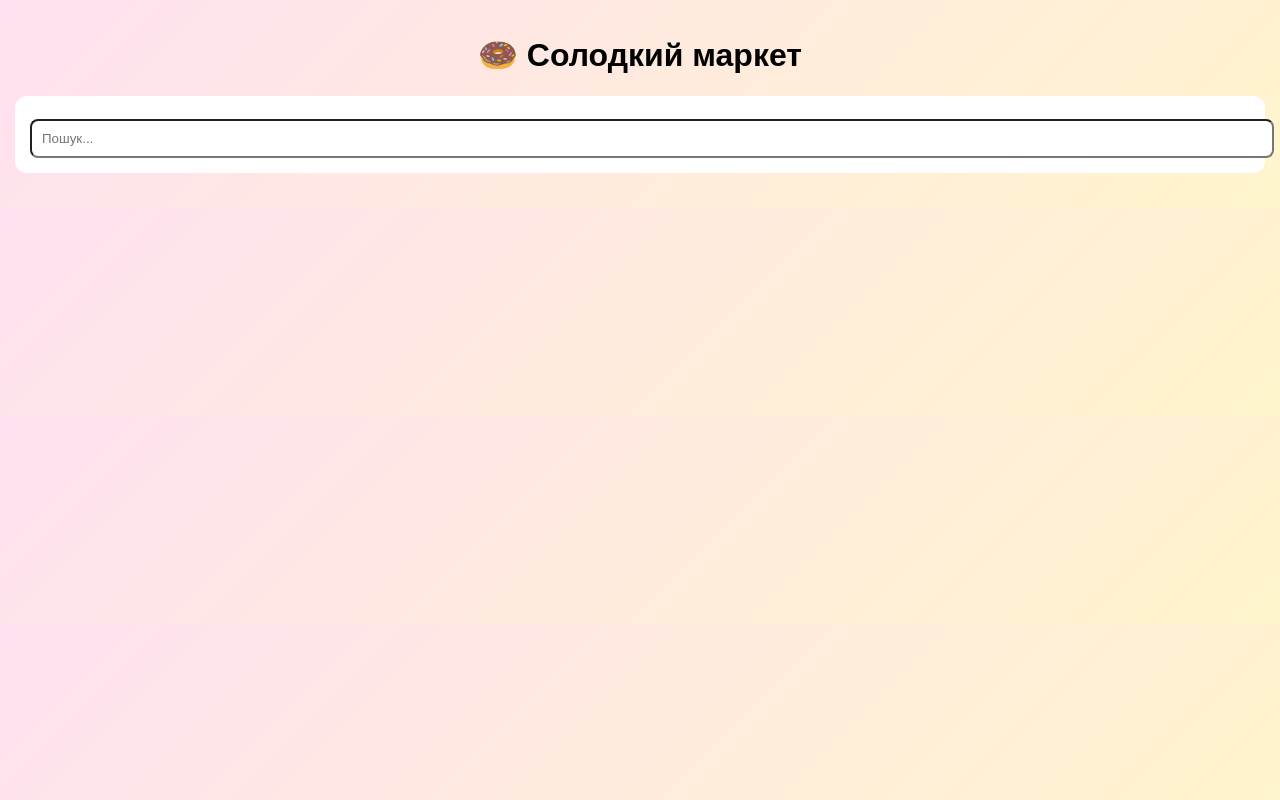
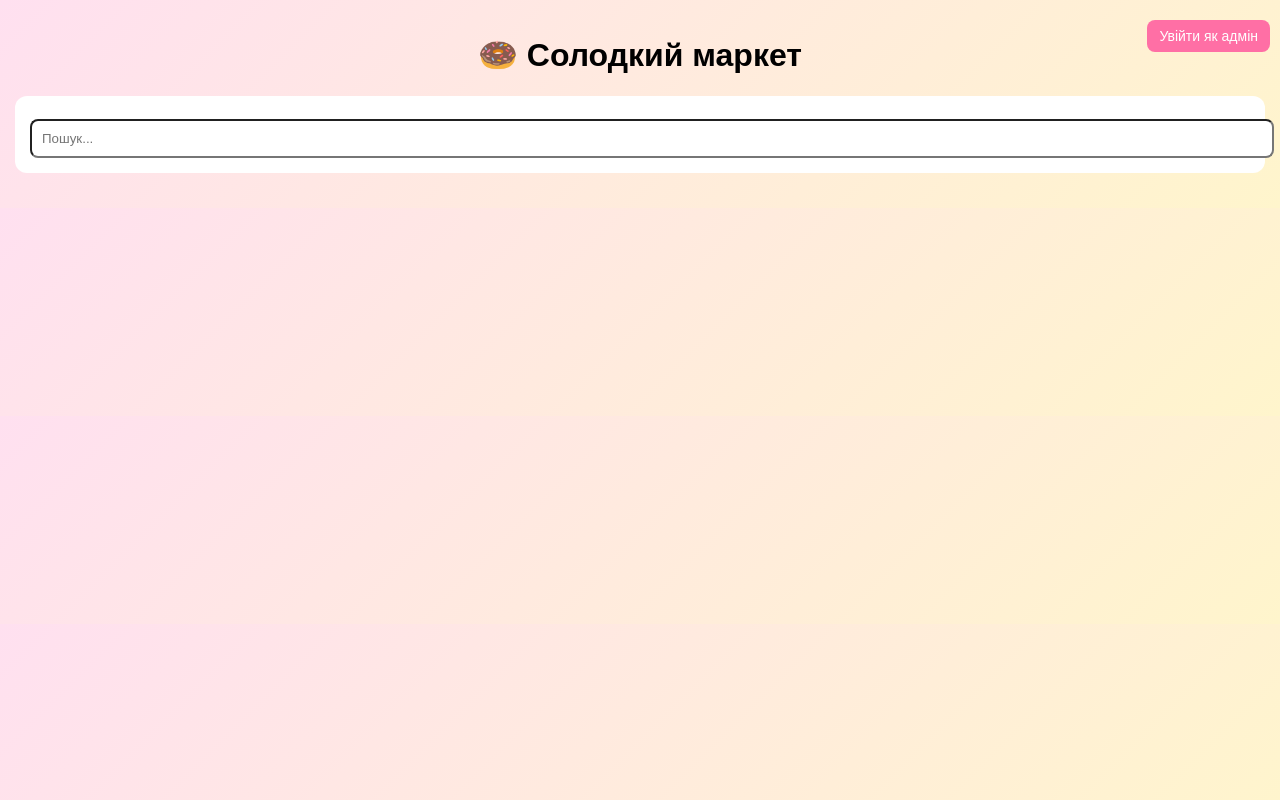
Before and after one commit to BabikovaN/-2, a plain HTML site: page index.html in a window 1280 px wide. Both pictures are taken after a click on the button "Гість". Drawn offline with Linux system fonts and the light colour scheme.

Commit message:
Update index.html

```diff
--- a/index.html
+++ b/index.html
@@ -15,6 +15,16 @@ body {
 }
 
 h1 { text-align: center; }
+
+/* КНОПКА СПРАВА */
+.top-btn {
+  position: fixed;
+  top: 10px;
+  right: 10px;
+  width: auto;
+  padding: 8px 12px;
+  font-size: 14px;
+}
 
 .box {
   background: white;
@@ -60,7 +70,10 @@ button {
 
 <h1>🍩 Солодкий маркет</h1>
 
-<!-- ВИБІР РОЛІ -->
+<!-- КНОПКА ПЕРЕМИКАННЯ -->
+<button id="switchBtn" class="top-btn" onclick="switchMode()">Увійти як адмін</button>
+
+<!-- ВИБІР РОЛІ (перший екран) -->
 <div id="roleSelect" class="box">
   <h3>Хто ви?</h3>
   <button onclick="enterGuest()">Гість</button>
@@ -80,7 +93,7 @@ button {
   <input id="search" placeholder="Пошук..." oninput="renderPosts()">
 </div>
 
-<!-- ФОРМА ДЛЯ АДМІНА -->
+<!-- АДМІН ПАНЕЛЬ -->
 <div id="adminPanel" class="box" style="display:none;">
   <h3>Додати солодощі</h3>
 
@@ -101,8 +114,16 @@ let posts = JSON.parse(localStorage.getItem("posts")) || [];
 
 // ГІСТЬ
 function enterGuest() {
+  isAdmin = false;
+
   document.getElementById("roleSelect").style.display = "none";
+  document.getElementById("loginBox").style.display = "none";
+  document.getElementById("adminPanel").style.display = "none";
+
   document.getElementById("searchBox").style.display = "block";
+
+  document.getElementById("switchBtn").innerText = "Увійти як адмін";
+
   renderPosts();
 }
 
@@ -112,7 +133,7 @@ function showLogin() {
   document.getElementById("loginBox").style.display = "block";
 }
 
-// ЛОГІН АДМІНА
+// ЛОГІН
 function loginAdmin() {
   const login = document.getElementById("login").value;
   const password = document.getElementById("password").value;
@@ -124,13 +145,24 @@ function loginAdmin() {
     document.getElementById("adminPanel").style.display = "block";
     document.getElementById("searchBox").style.display = "block";
 
+    document.getElementById("switchBtn").innerText = "Вийти в гість";
+
     renderPosts();
   } else {
     alert("Неправильний логін або пароль");
   }
 }
 
-// ВІДОБРАЖЕННЯ
+// ПЕРЕМИКАННЯ
+function switchMode() {
+  if (isAdmin) {
+    enterGuest();
+  } else {
+    showLogin();
+  }
+}
+
+// РЕНДЕР
 function renderPosts() {
   const container = document.getElementById("posts");
   const search = document.getElementById("search")?.value?.toLowerCase() || "";
```
